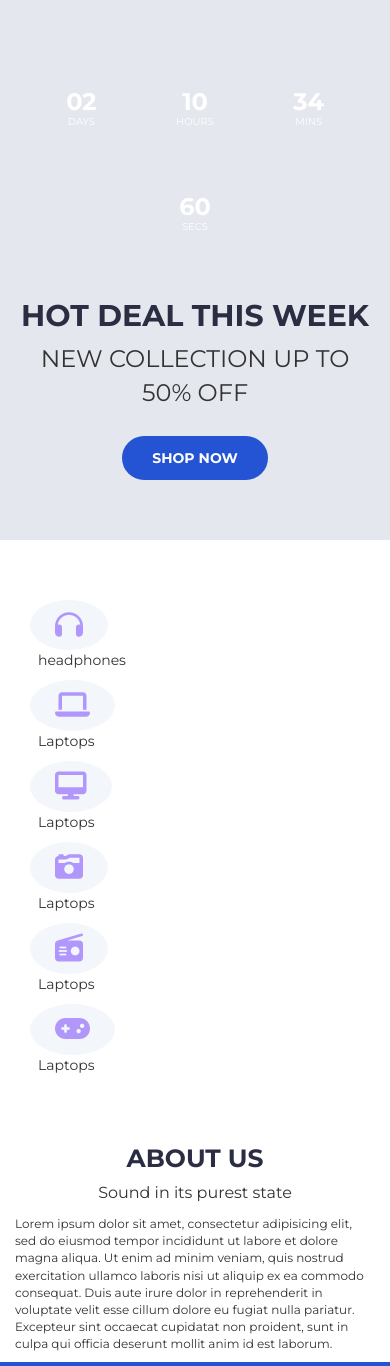
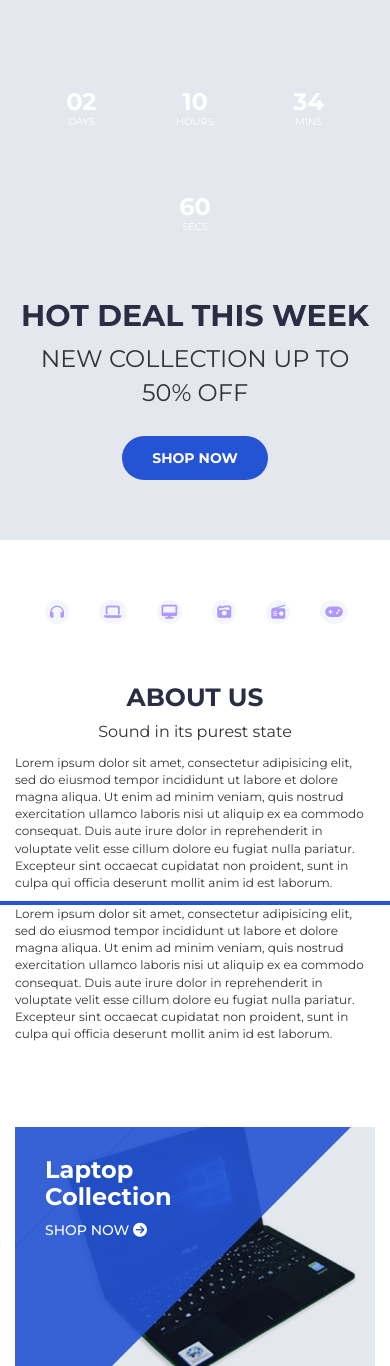
Before and after one commit to mercyogalo/Electric-website, a Django app: page / in a window 390 px wide. Shown: the part 324-1690 px from the top of the page. Run offline with Django 4.2, Linux system fonts and the light colour scheme; data comes from the database, SQL or seed files in the repository; some libraries are stand-ins or nearby versions.

Commit message:
updated the products icons
added the css to make it responsive

```diff
--- a/electricwebsite/shop_features/templates/base.html
+++ b/electricwebsite/shop_features/templates/base.html
@@ -108,6 +108,19 @@ margin-left:8px;
 		border-top:4px solid var(--secondary-color);
 	}
 
+	.product-icons i{
+		padding:5px;
+		border-radius:50%;
+		background-color:var(--primary-color);
+	}
+
+	.product-icons p{
+ display:none;
+	}
+.product-icons-section{
+	display:flex;
+	justify-content:space-evenly;
+}
 }
 </style>
 
--- a/electricwebsite/shop_features/templates/index.html
+++ b/electricwebsite/shop_features/templates/index.html
@@ -79,41 +79,43 @@
 	<div class="container">
 		<!-- row -->
 		<div class="row product-icons">
+
+			<div  class="col-md-12 product-icons-section">
 			<!-- STORE -->
 			<div  class="col-sm-2">
-				<i class="fa-solid fa-headphones fa-2xl text-center" style="color: #B197FC;"></i>
+				<i class="fa-solid fa-headphones  text-center " style="color: #B197FC;"></i>
 				<p >headphones</p>
 			</div>
 
 			<div  class="col-sm-2">
-				<i class="fa-solid fa-laptop fa-2xl" style="color: #B197FC;"></i>
+				<i class="fa-solid fa-laptop " style="color: #B197FC;"></i>
 				<p >Laptops</p>
 			</div>
 
 
 			<div  class="col-sm-2">
-				<i class="fa-solid fa-desktop fa-2xl" style="color: #B197FC;"></i>
+				<i class="fa-solid fa-desktop " style="color: #B197FC;"></i>
 				<p >Laptops</p>
 			</div>
 
 
 			<div  class="col-sm-2">
-				<i class="fa-solid fa-camera-retro fa-2xl" style="color: #B197FC;"></i>
+				<i class="fa-solid fa-camera-retro " style="color: #B197FC;"></i>
 				<p >Laptops</p>
 			</div>
 
 			<div  class="col-sm-2">
-				<i class="fa-solid fa-radio fa-2xl" style="color: #B197FC;"></i>
+				<i class="fa-solid fa-radio" style="color: #B197FC;"></i>
 				<p >Laptops</p>
 			</div>
 
 			<div  class="col-sm-2">
-				<i class="fa-solid fa-gamepad fa-2xl" style="color: #B197FC;"></i>
+				<i class="fa-solid fa-gamepad " style="color: #B197FC;"></i>
 				<p >Laptops</p>
 			</div>
 
 
-
+		</div>
 
 
 		</div>
```
